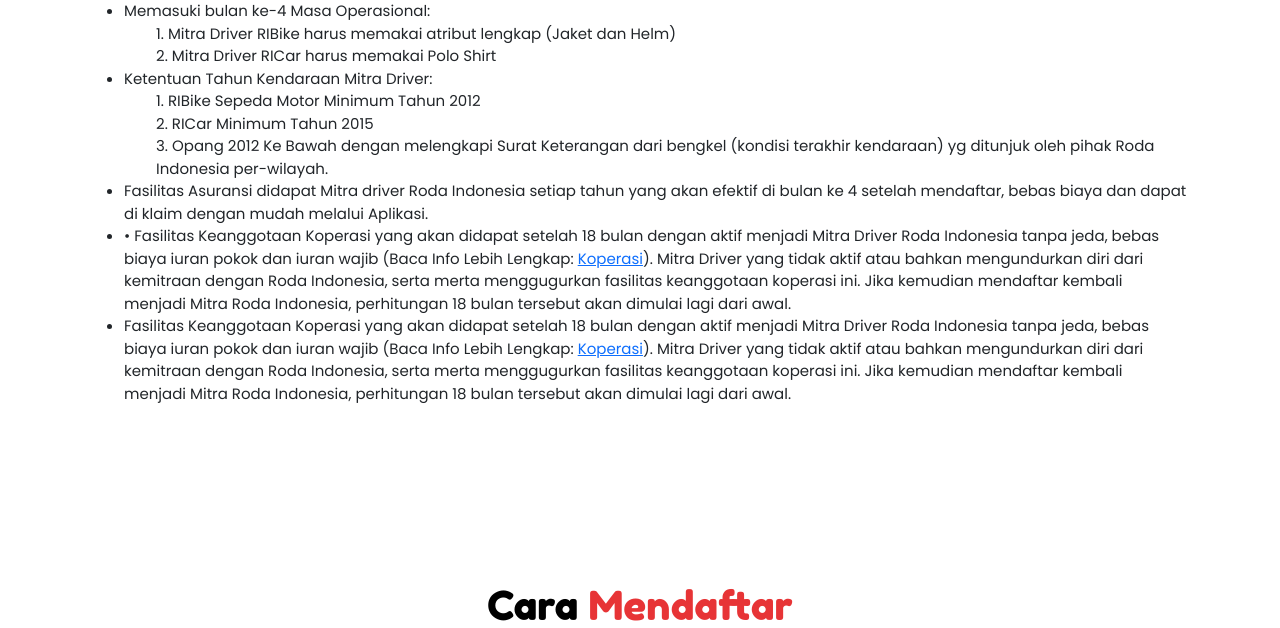
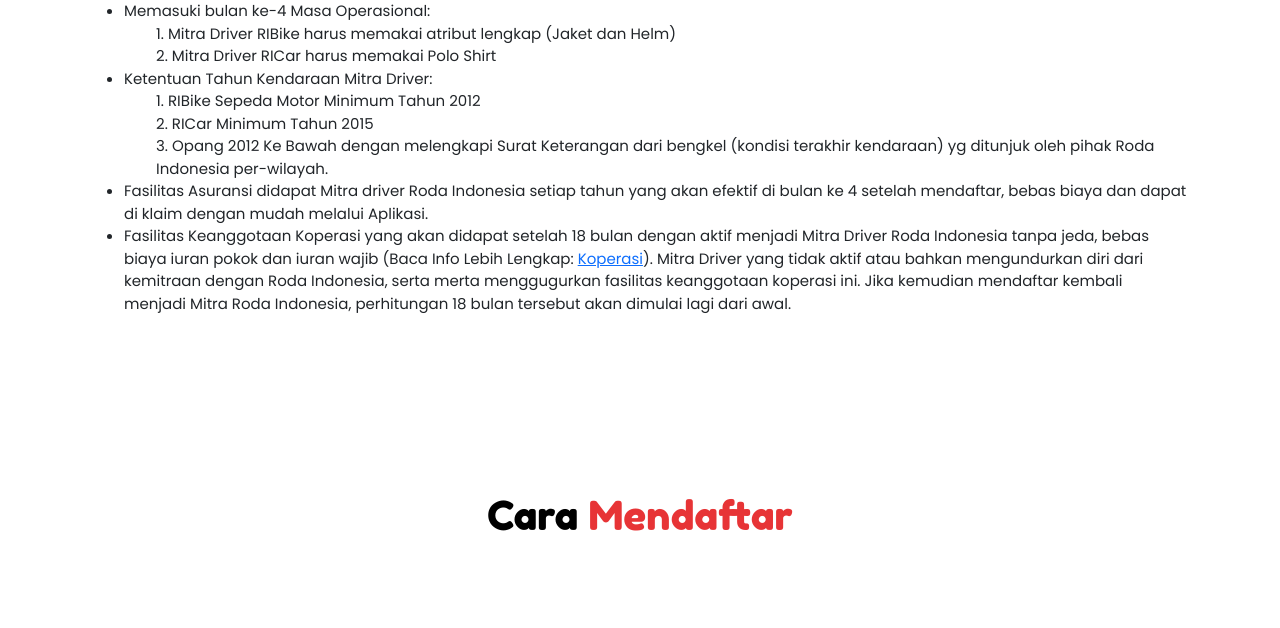
Before and after one commit to divit-roda/website-ri, a PHP site: page /index.php?page=info_driver in a window 1280 px wide. Shown: the part 923-1551 px from the top of the page. Run offline with PHP 8.4, Linux system fonts and the light colour scheme; some libraries are stand-ins or nearby versions.

Commit message:
Update info_driver.php

```diff
--- a/page/info_driver/info_driver.php
+++ b/page/info_driver/info_driver.php
@@ -65,7 +65,6 @@
                         <li>3. Opang 2012 Ke Bawah dengan melengkapi Surat Keterangan dari bengkel (kondisi terakhir kendaraan) yg ditunjuk oleh pihak Roda Indonesia per-wilayah.</li>
                     </ul>
                     <li>Fasilitas Asuransi didapat Mitra driver Roda Indonesia setiap tahun yang akan efektif di bulan ke 4 setelah mendaftar, bebas biaya dan dapat di klaim dengan mudah melalui Aplikasi.</li>
-                    <li>•   Fasilitas Keanggotaan Koperasi yang akan didapat setelah 18 bulan dengan aktif menjadi Mitra Driver Roda Indonesia tanpa jeda, bebas biaya iuran pokok dan iuran wajib (Baca Info Lebih Lengkap: <a href="http://rodaindonesia.site/index.php?page=koperasi">Koperasi</a>). Mitra Driver yang tidak aktif atau bahkan mengundurkan diri dari kemitraan dengan Roda Indonesia, serta merta menggugurkan fasilitas keanggotaan koperasi ini. Jika kemudian mendaftar kembali menjadi Mitra Roda Indonesia, perhitungan 18 bulan tersebut akan dimulai lagi dari awal.</li>
                     <li>Fasilitas Keanggotaan Koperasi yang akan didapat setelah 18 bulan dengan aktif menjadi Mitra Driver Roda Indonesia tanpa jeda, bebas biaya iuran pokok dan iuran wajib (Baca Info Lebih Lengkap: <a href="http://rodaindonesia.site/index.php?page=koperasi">Koperasi</a>). Mitra Driver yang tidak aktif atau bahkan mengundurkan diri dari kemitraan dengan Roda Indonesia, serta merta menggugurkan fasilitas keanggotaan koperasi ini. Jika kemudian mendaftar kembali menjadi Mitra Roda Indonesia, perhitungan 18 bulan tersebut akan dimulai lagi dari awal.</li>
                 </ol>
             </p>
```
